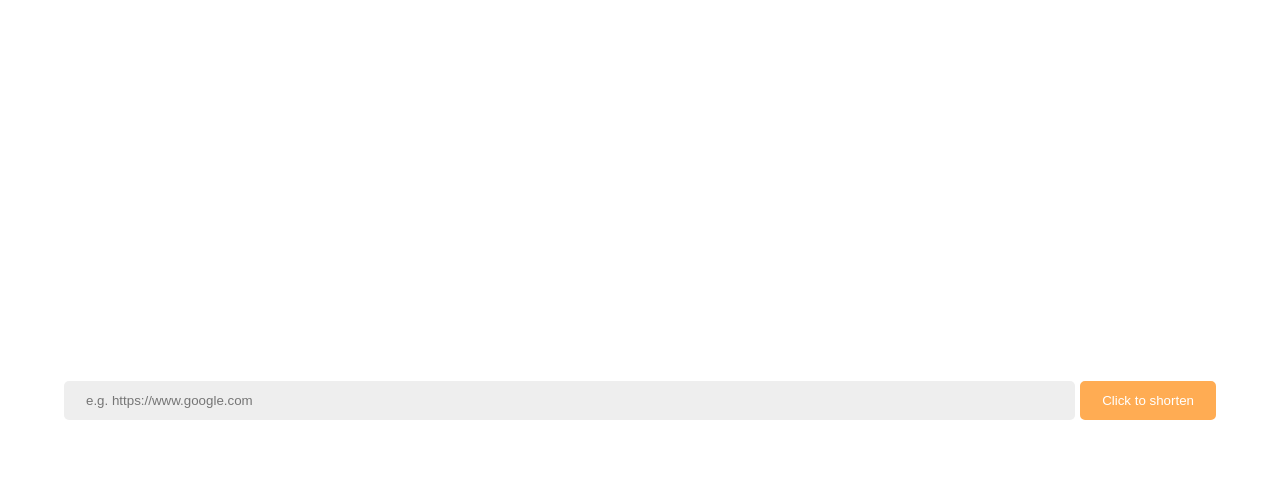
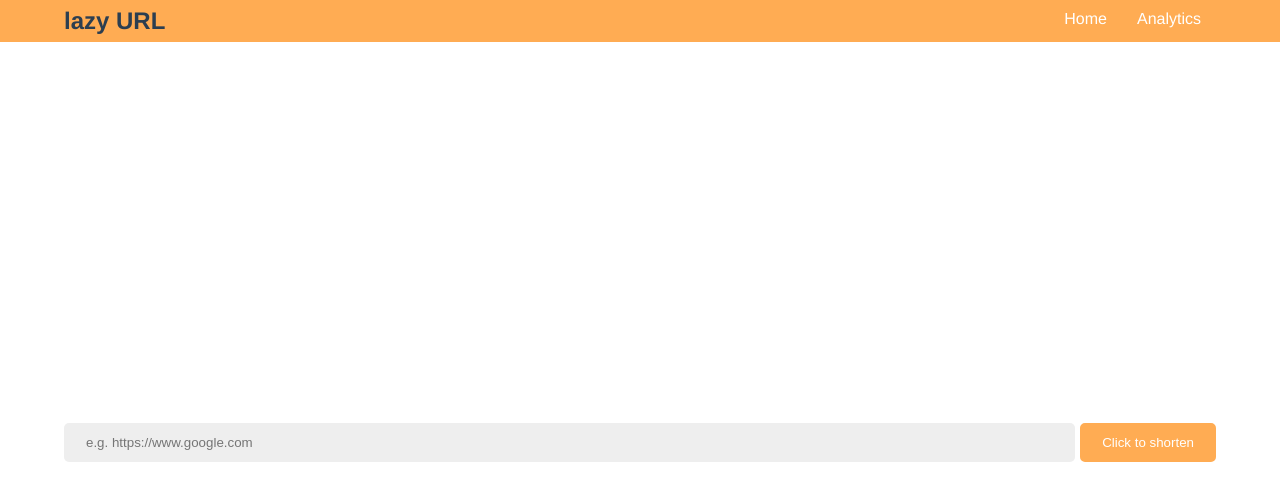
Before and after one commit to oneofthedevs/VueUrlShortner, a Vue app: page / in a window 1280 px wide. Shown: the top 500 px of the page. Built offline with nearby package versions, Linux system fonts and the light colour scheme.

Commit message:
:sparkles: Added Navbar

```diff
--- a/src/App.vue
+++ b/src/App.vue
@@ -1,11 +1,19 @@
 <template>
+  <Navbar />
   <!-- <div id="nav">
     <router-link to="/">Home</router-link> |
     <router-link to="/about">About</router-link>
   </div> -->
   <router-view/>
 </template>
-
+<script>
+import Navbar from './components/Navbar';
+export default {
+  components: {
+    Navbar
+  }
+}
+</script>
 <style lang="scss">
 #app {
   font-family: Avenir, Helvetica, Arial, sans-serif;
```
